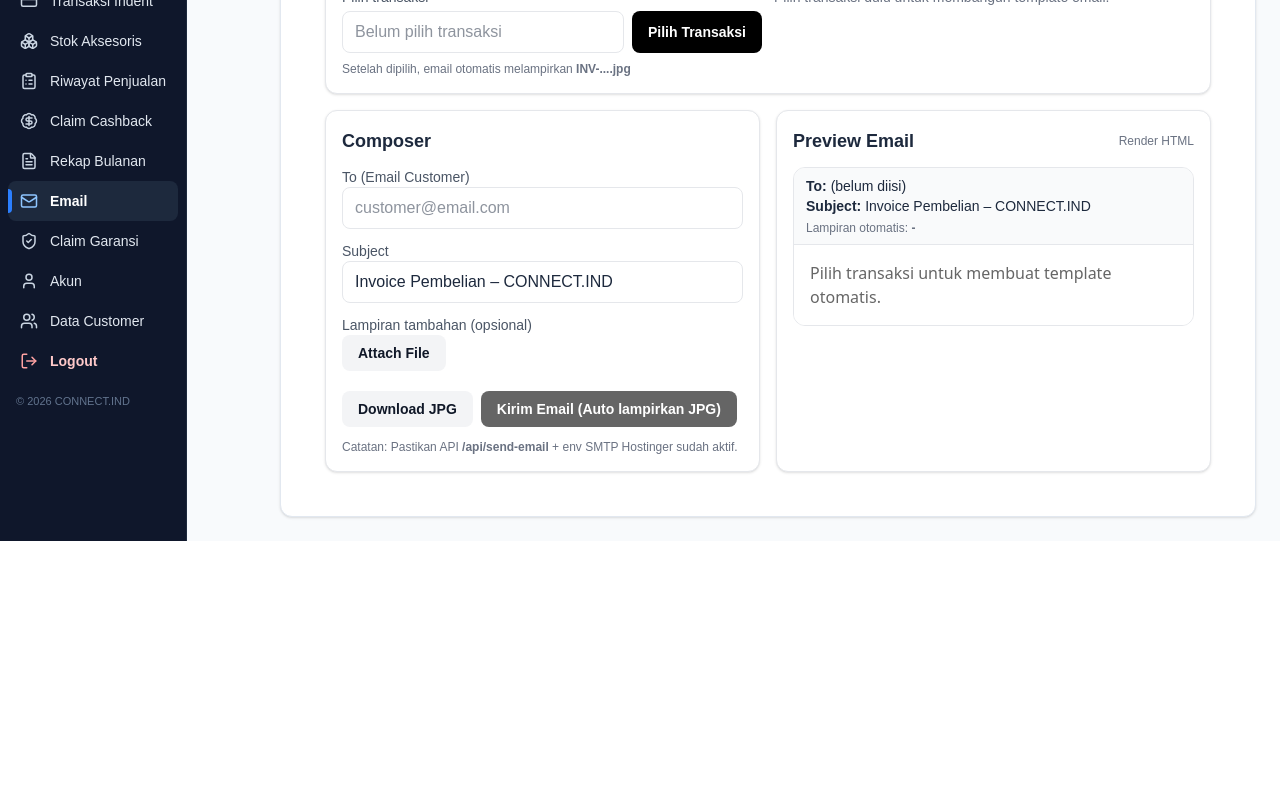
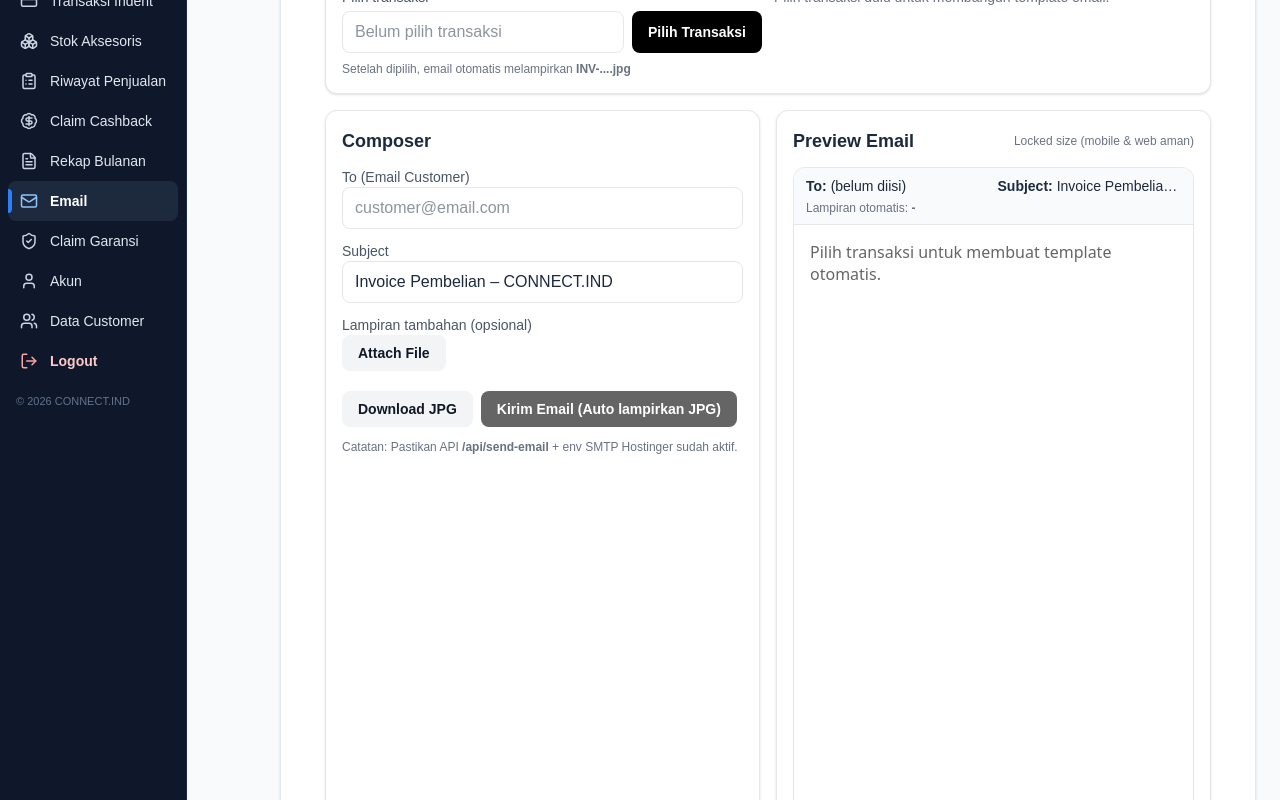
Before and after one commit to connectgadgetindonesia/sistem-connect-ind, a Next.js app: page /email in a window 1280 px wide. Shown: the part 320-1120 px from the top of the page. Before the commit the page ends 861 px from the top, so only its background shows below. Built offline with nearby package versions, Linux system fonts and the light colour scheme.

Commit message:
add surat penawaran template + download jpg + email

```diff
--- a/pages/email.js
+++ b/pages/email.js
@@ -285,15 +285,7 @@ function buildInvoiceEmailTemplate(payload) {
  * ✅ TEMPLATE EMAIL SURAT PENAWARAN (HTML) — MOBILE SAFE
  */
 function buildOfferEmailTemplate(payload) {
-  const {
-    offer_id,
-    tanggal,
-    kepada_nama,
-    kepada_perusahaan,
-    to_email,
-    items = [],
-    catatan = '',
-  } = payload || {}
+  const { offer_id, tanggal, kepada_nama, kepada_perusahaan, to_email, items = [], catatan = '' } = payload || {}
 
   const rows =
     Array.isArray(items) && items.length
@@ -673,9 +665,6 @@ function buildOfferA4Html(payload) {
     `
 
   const whom = `${safe(p.kepada_nama) || 'Bapak/Ibu'}${p.kepada_perusahaan ? ` • ${safe(p.kepada_perusahaan)}` : ''}`
-
-  // Header image (taruh di public/)
-  // Rename aman: public/head-surat-menyurat.png
   const HEAD_IMG = '/head-surat-menyurat.png'
 
   return `<!doctype html>
@@ -811,6 +800,39 @@ export default function EmailPage() {
   const [offerNotes, setOfferNotes] = useState('')
   const [offerItems, setOfferItems] = useState([{ nama_barang: '', qty: 1, harga: 0 }])
 
+  // ======================
+  // OFFER helpers
+  // ======================
+  const generateOfferId = () => {
+    const d = dayjs().format('YYYYMMDD')
+    const rand = Math.floor(100 + Math.random() * 900)
+    return `SP-CTI-${d}-${rand}`
+  }
+
+  const normalizeOfferItems = (arr) => {
+    const items = Array.isArray(arr) ? arr : []
+    return items
+      .map((it) => ({
+        nama_barang: safe(it.nama_barang),
+        qty: Math.max(1, toInt(it.qty)),
+        harga: toNumber(it.harga),
+      }))
+      .filter((x) => x.nama_barang)
+  }
+
+  const getOfferPayload = () => {
+    const items = normalizeOfferItems(offerItems)
+    return {
+      offer_id: safe(offerId) || generateOfferId(),
+      tanggal: offerDate,
+      kepada_nama: safe(kepadaNama),
+      kepada_perusahaan: safe(kepadaPerusahaan),
+      to_email: safe(toEmail),
+      catatan: safe(offerNotes),
+      items,
+    }
+  }
+
   // ===== build HTML based on mode =====
   useEffect(() => {
     if (mode === 'invoice') {
@@ -822,14 +844,12 @@ export default function EmailPage() {
       return
     }
 
-    // offer mode
     const payload = getOfferPayload()
     setHtmlBody(buildOfferEmailTemplate(payload))
     // eslint-disable-next-line react-hooks/exhaustive-deps
   }, [mode, dataInvoice, offerDate, offerId, kepadaNama, kepadaPerusahaan, offerNotes, offerItems, toEmail])
 
   useEffect(() => {
-    // auto generate offer id once when switch to offer & empty
     if (mode !== 'offer') return
     if (offerId) return
     setOfferId(generateOfferId())
@@ -1190,39 +1210,6 @@ export default function EmailPage() {
     }
   }
 
-  // ======================
-  // OFFER helpers
-  // ======================
-  const generateOfferId = () => {
-    const d = dayjs().format('YYYYMMDD')
-    const rand = Math.floor(100 + Math.random() * 900)
-    return `SP-CTI-${d}-${rand}`
-  }
-
-  const normalizeOfferItems = (arr) => {
-    const items = Array.isArray(arr) ? arr : []
-    return items
-      .map((it) => ({
-        nama_barang: safe(it.nama_barang),
-        qty: Math.max(1, toInt(it.qty)),
-        harga: toNumber(it.harga),
-      }))
-      .filter((x) => x.nama_barang)
-  }
-
-  const getOfferPayload = () => {
-    const items = normalizeOfferItems(offerItems)
-    return {
-      offer_id: safe(offerId) || generateOfferId(),
-      tanggal: offerDate,
-      kepada_nama: safe(kepadaNama),
-      kepada_perusahaan: safe(kepadaPerusahaan),
-      to_email: safe(toEmail),
-      catatan: safe(offerNotes),
-      items,
-    }
-  }
-
   const computeOfferTotal = useMemo(() => {
     const items = normalizeOfferItems(offerItems)
     const grand = items.reduce((acc, it) => acc + Math.max(1, toInt(it.qty)) * toNumber(it.harga), 0)
@@ -1246,6 +1233,46 @@ export default function EmailPage() {
   }
 
   // ======================
+  // ✅ Preview: LOCK SIZE (mobile & web aman)
+  // - pakai iframe srcDoc supaya lebar email selalu "fixed" di dalam preview,
+  //   tidak ikut melebar/mengecil karena container halaman.
+  // ======================
+  const previewSrcDoc = useMemo(() => {
+    const body =
+      htmlBody ||
+      `<div style="padding:16px; color:#666; font-family:system-ui;">
+        ${mode === 'invoice' ? 'Pilih transaksi untuk membuat template otomatis.' : 'Isi data surat penawaran untuk membuat template otomatis.'}
+      </div>`
+
+    return `<!doctype html>
+<html>
+<head>
+  <meta charset="utf-8"/>
+  <meta name="viewport" content="width=device-width,initial-scale=1"/>
+  <style>
+    html,body{ margin:0; padding:0; background:#ffffff; }
+    /* preview wrapper: lock width dan center */
+    .preview-wrap{
+      width: 640px;
+      max-width: 640px;
+      margin: 0 auto;
+      background:#ffffff;
+    }
+    /* kalau layar kecil, tetap rapi */
+    @media (max-width: 680px){
+      .preview-wrap{ width: 100%; max-width: 100%; }
+    }
+  </style>
+</head>
+<body>
+  <div class="preview-wrap">
+    ${body}
+  </div>
+</body>
+</html>`
+  }, [htmlBody, mode])
+
+  // ======================
   // Send / Download actions
   // ======================
   const sendEmail = async () => {
@@ -1253,14 +1280,12 @@ export default function EmailPage() {
     if (!subject.trim()) return alert('Subject masih kosong.')
     if (!htmlBody || htmlBody.trim().length < 20) return alert('Body email masih kosong.')
 
-    // validasi khusus offer
     if (mode === 'offer') {
       const p = getOfferPayload()
       if (!p.kepada_nama) return alert('Field "Kepada (Nama)" masih kosong.')
       if (!p.items.length) return alert('Item penawaran belum diisi.')
     }
 
-    // validasi invoice
     if (mode === 'invoice' && !dataInvoice?.invoice_id) return alert('Pilih transaksi dulu.')
 
     setSending(true)
@@ -1333,7 +1358,6 @@ export default function EmailPage() {
         status: 'sent',
       })
 
-      // hanya update UI history detail untuk invoice mode
       if (mode === 'invoice' && ins.ok && ins.row) {
         setEmailHistory((prev) => normalizeHistoryRows([ins.row, ...(prev || [])]))
         setDataInvoice((prev) => {
@@ -1359,9 +1383,7 @@ export default function EmailPage() {
         )
       }
 
-      alert(
-        `✅ Email berhasil dikirim ke ${toEmail}\nLampiran: ${mode === 'invoice' ? dataInvoice.invoice_id : offerId}.jpg`
-      )
+      alert(`✅ Email berhasil dikirim ke ${toEmail}\nLampiran: ${mode === 'invoice' ? dataInvoice.invoice_id : offerId}.jpg`)
     } catch (e) {
       console.error(e)
       alert('Gagal mengirim email: ' + (e?.message || String(e)))
@@ -1425,9 +1447,7 @@ export default function EmailPage() {
           </div>
           <div className="border border-gray-200 rounded-xl bg-white px-3 py-2">
             <div className="text-[11px] text-gray-500">Discount</div>
-            <div className="text-sm font-bold">
-              {dataInvoice.discount ? '-' + formatRupiah(dataInvoice.discount) : '-'}
-            </div>
+            <div className="text-sm font-bold">{dataInvoice.discount ? '-' + formatRupiah(dataInvoice.discount) : '-'}</div>
           </div>
           <div className="border border-gray-200 rounded-xl bg-white px-3 py-2">
             <div className="text-[11px] text-gray-500">Total</div>
@@ -1452,8 +1472,8 @@ export default function EmailPage() {
             <div className="mt-1 text-xs text-gray-600">
               {dataInvoice.email_sent_count > 0 ? (
                 <>
-                  Terkirim <b>{dataInvoice.email_sent_count}x</b> • terakhir ke <b>{dataInvoice.email_last_to || '-'}</b>{' '}
-                  • {formatSentAt(dataInvoice.email_last_at)}
+                  Terkirim <b>{dataInvoice.email_sent_count}x</b> • terakhir ke <b>{dataInvoice.email_last_to || '-'}</b> •{' '}
+                  {formatSentAt(dataInvoice.email_last_at)}
                 </>
               ) : (
                 <>Belum ada riwayat pengiriman email untuk invoice ini.</>
@@ -1494,7 +1514,9 @@ export default function EmailPage() {
           <div>
             <div className="text-xl font-bold">Email Perusahaan</div>
             <div className="text-sm text-gray-500">
-              {mode === 'invoice' ? 'Kirim invoice via email (auto lampirkan JPG)' : 'Kirim Surat Penawaran via email (auto lampirkan JPG)'}
+              {mode === 'invoice'
+                ? 'Kirim invoice via email (auto lampirkan JPG)'
+                : 'Kirim Surat Penawaran via email (auto lampirkan JPG)'}
             </div>
           </div>
           <div className="text-sm text-gray-600">
@@ -1618,9 +1640,7 @@ export default function EmailPage() {
                 </div>
 
                 {emailHistory.length > 15 ? (
-                  <div className="text-xs text-gray-500 mt-2">
-                    Menampilkan 15 history terbaru (total: {emailHistory.length}).
-                  </div>
+                  <div className="text-xs text-gray-500 mt-2">Menampilkan 15 history terbaru (total: {emailHistory.length}).</div>
                 ) : null}
               </div>
             )}
@@ -1653,7 +1673,12 @@ export default function EmailPage() {
             <div className="grid md:grid-cols-2 gap-3">
               <div>
                 <div className={label}>Kepada (Nama)</div>
-                <input className={input} value={kepadaNama} onChange={(e) => setKepadaNama(e.target.value)} placeholder="Nama customer / PIC" />
+                <input
+                  className={input}
+                  value={kepadaNama}
+                  onChange={(e) => setKepadaNama(e.target.value)}
+                  placeholder="Nama customer / PIC"
+                />
               </div>
               <div>
                 <div className={label}>Perusahaan (Opsional)</div>
@@ -1697,7 +1722,12 @@ export default function EmailPage() {
                       <div className="text-[11px] text-gray-500 mt-1">{formatRupiah(toNumber(row.harga))}</div>
                     </div>
                     <div className="md:col-span-1 flex justify-end">
-                      <button type="button" className={btnDanger} onClick={() => removeOfferRow(idx)} disabled={offerItems.length <= 1}>
+                      <button
+                        type="button"
+                        className={btnDanger}
+                        onClick={() => removeOfferRow(idx)}
+                        disabled={offerItems.length <= 1}
+                      >
                         Hapus
                       </button>
                     </div>
@@ -1817,17 +1847,20 @@ export default function EmailPage() {
           <div className={`${card} p-4`}>
             <div className="flex items-center justify-between">
               <div className="text-lg font-semibold">Preview Email</div>
-              <div className="text-xs text-gray-500">Render HTML</div>
+              <div className="text-xs text-gray-500">Locked size (mobile & web aman)</div>
             </div>
 
             <div className="mt-3 border border-gray-200 rounded-xl overflow-hidden">
               <div className="px-3 py-2 bg-gray-50 border-b border-gray-200 text-sm">
-                <div>
-                  <b>To:</b> {toEmail || '(belum diisi)'}
+                <div className="grid sm:grid-cols-2 gap-2">
+                  <div className="truncate">
+                    <b>To:</b> {toEmail || '(belum diisi)'}
+                  </div>
+                  <div className="truncate">
+                    <b>Subject:</b> {subject}
+                  </div>
                 </div>
-                <div>
-                  <b>Subject:</b> {subject}
-                </div>
+
                 <div className="mt-1 text-xs text-gray-500">
                   Lampiran otomatis:{' '}
                   <b>
@@ -1843,14 +1876,16 @@ export default function EmailPage() {
                 </div>
               </div>
 
-              <div style={{ maxHeight: 720, overflow: 'auto', background: '#fff' }}>
-                <div
-                  dangerouslySetInnerHTML={{
-                    __html:
-                      htmlBody ||
-                      `<div style="padding:16px; color:#666; font-family:system-ui;">
-                        ${mode === 'invoice' ? 'Pilih transaksi untuk membuat template otomatis.' : 'Isi data surat penawaran untuk membuat template otomatis.'}
-                      </div>`,
+              {/* ✅ iframe preview: tidak kepotong + konsisten di mobile/web */}
+              <div className="bg-white">
+                <iframe
+                  title="Email Preview"
+                  srcDoc={previewSrcDoc}
+                  className="w-full border-0"
+                  style={{
+                    height: 720,
+                    display: 'block',
+                    background: '#ffffff',
                   }}
                 />
               </div>
@@ -1965,8 +2000,8 @@ export default function EmailPage() {
                                   </div>
 
                                   <div className="text-right shrink-0">
-                                    <div className="font-bold">{formatRupiah(r.total)}</div>
-                                    <div className="text-xs text-gray-500">
+                                    <div className="font-bold whitespace-nowrap">{formatRupiah(r.total)}</div>
+                                    <div className="text-xs text-gray-500 whitespace-nowrap">
                                       Sub: {formatRupiah(r.subtotal)} {r.discount ? `• Disc: -${formatRupiah(r.discount)}` : ''}
                                     </div>
                                     <div className="text-xs text-gray-500">{r.item_count} item</div>
```
